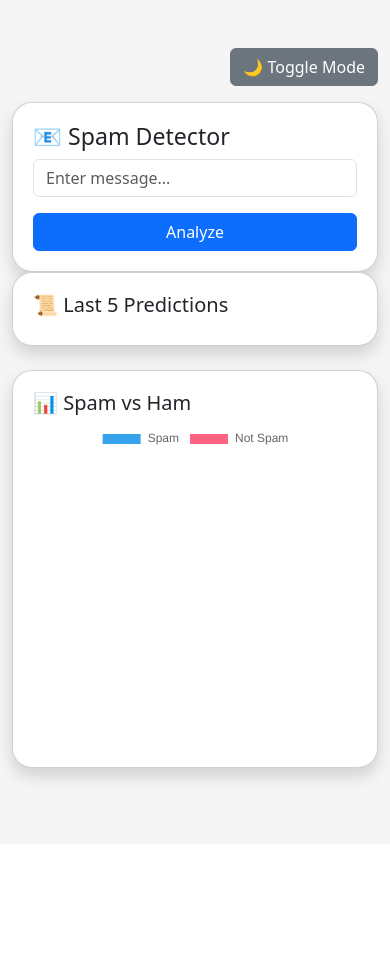
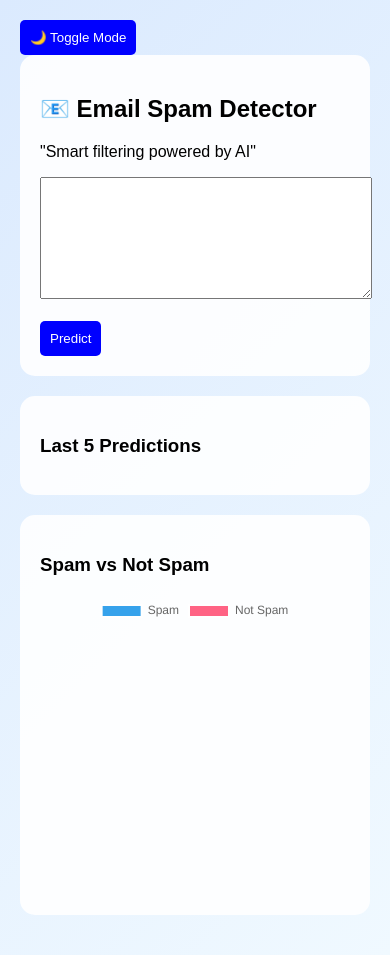
Before and after one commit to Shekhar112006/Email-Spam-detector, a Flask app: page / in a window 390 px wide. Before the commit the page ends 787 px from the top, so only its background shows below. Run offline with Flask 3, Linux system fonts and the light colour scheme; parts of the project's set-up code (start-up, migrations or seed data) failed here and were passed over.

Commit message:
index.html updates 0.4

```diff
--- a/templates/index.html
+++ b/templates/index.html
@@ -1,130 +1,136 @@
 <!DOCTYPE html>
 <html>
 <head>
-    <title>AI Spam Detector</title>
+    <title>Spam Detector</title>
 
-    <link href="https://cdn.jsdelivr.net/npm/bootstrap@5.3.0/dist/css/bootstrap.min.css" rel="stylesheet">
+    <!-- Chart.js -->
     <script src="https://cdn.jsdelivr.net/npm/chart.js"></script>
+
     <style>
         body {
+            font-family: Arial;
+            background: linear-gradient(135deg, #dbeafe, #f0f9ff);
+            margin: 0;
             transition: 0.3s;
         }
 
         .dark-mode {
-            background: #121212;
+            background: #0f172a;
             color: white;
         }
 
-        .light-mode {
-            background: #f5f5f5;
-            color: black;
+        .container {
+            max-width: 800px;
+            margin: auto;
+            padding: 20px;
         }
 
         .card {
-            border-radius: 20px;
+            background: rgba(255,255,255,0.9);
             padding: 20px;
+            border-radius: 15px;
+            margin-bottom: 20px;
         }
 
-        .spinner {
+        .dark-mode .card {
+            background: rgba(30,41,59,0.9);
+        }
+
+        textarea {
+            width: 100%;
+            height: 100px;
+            padding: 10px;
+        }
+
+        button {
+            padding: 10px;
+            background: blue;
+            color: white;
+            border: none;
+            cursor: pointer;
+            border-radius: 5px;
+        }
+
+        #loader {
             display: none;
         }
 
-        .history-box {
-            max-height: 200px;
-            overflow-y: auto;
+        .chart-container {
+            width: 100%;
+            max-width: 400px;
+            height: 300px;
+            margin: auto;
         }
     </style>
 </head>
 
-<body class="light-mode">
+<body>
 
-<div class="container mt-5">
+<div class="container">
 
-    <!-- Toggle -->
-    <div class="text-end mb-3">
-        <button class="btn btn-secondary" onclick="toggleMode()">🌙 Toggle Mode</button>
+    <button onclick="toggleMode()">🌙 Toggle Mode</button>
+
+    <div class="card">
+        <h2>📧 Email Spam Detector</h2>
+        <p>"Smart filtering powered by AI"</p>
+
+        <form method="POST" onsubmit="showLoader()">
+            <textarea name="message" required></textarea>
+            <br><br>
+            <button type="submit">Predict</button>
+        </form>
+
+        <div id="loader">⏳ Checking...</div>
+
+        {% if prediction %}
+            <h3>Result: {{ prediction }}</h3>
+            <p>Confidence: {{ prob }}%</p>
+        {% endif %}
     </div>
 
-    <div class="row">
-
-        <!-- LEFT -->
-        <div class="col-md-6">
-            <div class="card shadow">
-
-                <h3>📧 Spam Detector</h3>
-
-                <form action="/predict_form" method="post" onsubmit="showLoader()">
-                    <input type="text" name="message" class="form-control mb-3"
-                        placeholder="Enter message..." required>
-
-                    <button class="btn btn-primary w-100">Analyze</button>
-                </form>
-
-                <!-- Loader -->
-                <div class="spinner text-center mt-3" id="loader">
-                    <div class="spinner-border text-primary"></div>
-                    <p>Analyzing...</p>
+    <!-- HISTORY -->
+    <div class="card">
+        <h3>Last 5 Predictions</h3>
+        <ul>
+            {% for item in history %}
+                <li>{{ item.text }} → <b>{{ item.result }}</b></li>
+            {% endfor %}
+        </ul>
     </div>
 
-                {% if prediction %}
-                    <div class="mt-4 text-center">
+    <!-- CHART -->
+    <div class="card">
+        <h3>Spam vs Not Spam</h3>
 
-                        <h4>
-                            {% if prediction == "Spam" %}
-                                <span class="text-danger">🚫 Spam</span>
-                            {% else %}
-                                <span class="text-success">✅ Not Spam</span>
-                            {% endif %}
-                        </h4>
-
-                        <p>Confidence: {{ prob }}%</p>
-                        <p><i>"{{ message }}"</i></p>
-
-                    </div>
-                {% endif %}
-
-            </div>
-        </div>
-
-        <!-- RIGHT -->
-        <div class="col-md-6">
-
-            <!-- History -->
-            <div class="card shadow mb-4">
-                <h5>📜 Last 5 Predictions</h5>
-
-                <div class="history-box">
-                    {% for item in history %}
-                        <p>
-                            <b>{{ item.message }}</b><br>
-                            → {{ item.result }} ({{ item.prob }}%)
-                        </p>
-                        <hr>
-                    {% endfor %}
-                </div>
-            </div>
-
-            <!-- Chart -->
-            <div class="card shadow">
-                <h5>📊 Spam vs Ham</h5>
-                <canvas id="chart"></canvas>
-            </div>
+        <!-- Safe data passing -->
         <div id="data"
              data-spam="{{ spam_count }}"
              data-ham="{{ ham_count }}">
         </div>
 
+        <div class="chart-container">
+            <canvas id="chart"></canvas>
+        </div>
     </div>
 
 </div>
-</div>
 
 <script>
+function toggleMode() {
+    document.body.classList.toggle("dark-mode");
+}
+
+function showLoader() {
+    document.getElementById("loader").style.display = "block";
+}
+
+// GET DATA SAFELY
 const dataDiv = document.getElementById("data");
-
 var spamCount = parseInt(dataDiv.getAttribute("data-spam")) || 0;
 var hamCount = parseInt(dataDiv.getAttribute("data-ham")) || 0;
 
+// CREATE CHART
+window.onload = function () {
     new Chart(document.getElementById("chart"), {
         type: "pie",
         data: {
@@ -132,8 +138,13 @@ new Chart(document.getElementById("chart"), {
             datasets: [{
                 data: [spamCount, hamCount]
             }]
+        },
+        options: {
+            responsive: true,
+            maintainAspectRatio: false
         }
     });
+};
 </script>
 
 </body>
```
Lines whose indentation alone changed are shown as unchanged.
